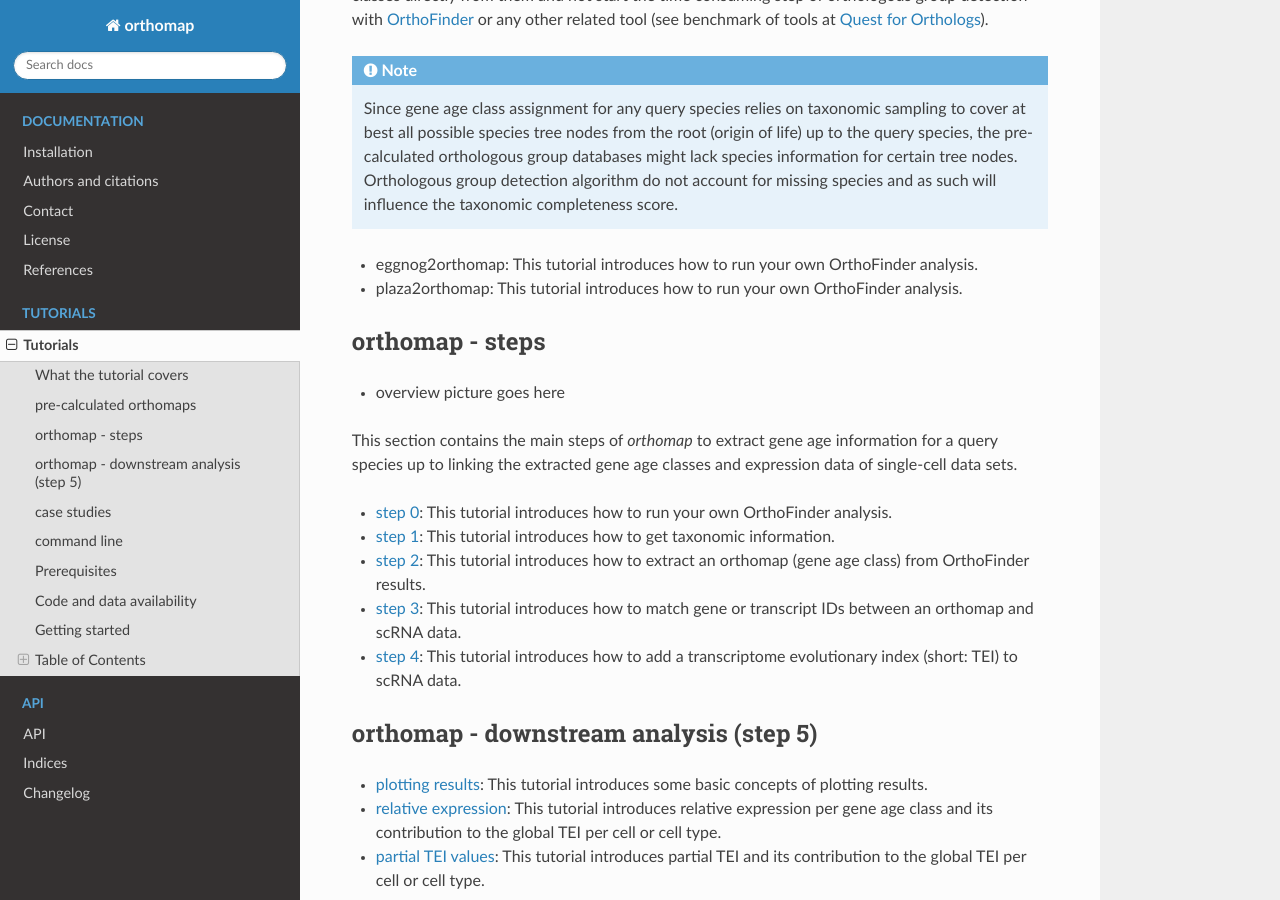
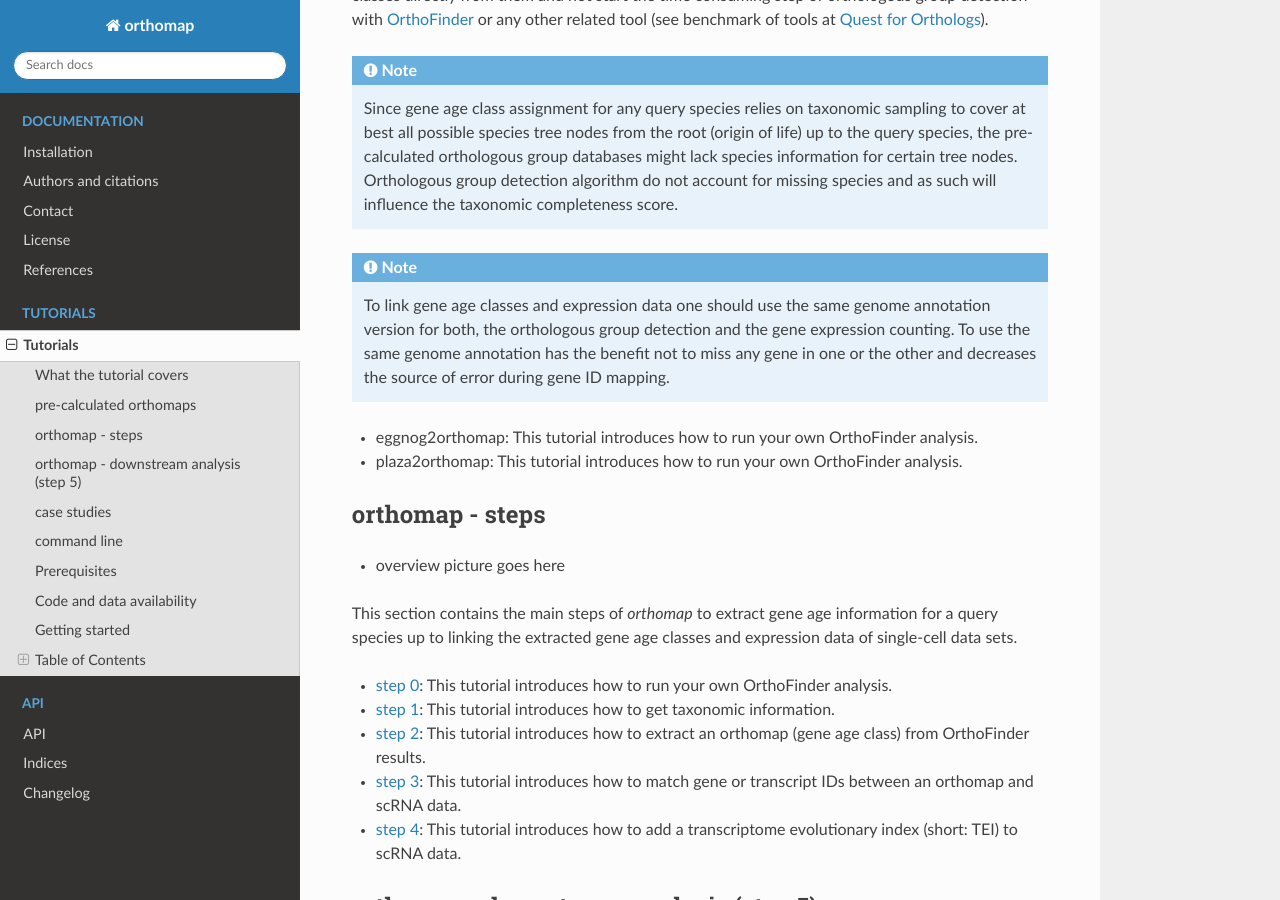
Before and after one commit to kullrich/orthomap, a Sphinx documentation site: the page built from docs/tutorials/index.rst, in a window 1280 px wide and 900 px high, scrolled down 480 px. Built offline with Sphinx 7.4.7 and the Read the Docs theme 2.0.0, drawn with Linux system fonts in a browser that asks for light colours; formulas are drawn with MathJax 3; pages that are not in the unit, such as notebooks, are missing from menus.

Commit message:
# update tutorials

```diff
--- a/docs/tutorials/index.rst
+++ b/docs/tutorials/index.rst
@@ -26,6 +26,11 @@ or any other related tool (see benchmark of tools at `Quest for Orthologs <https
    species tree nodes from the root (origin of life) up to the query species, the pre-calculated orthologous group databases
    might lack species information for certain tree nodes. Orthologous group detection algorithm do not account for missing species
    and as such will influence the taxonomic completeness score.
+
+.. note::
+   To link gene age classes and expression data one should use the same genome annotation version for both,
+   the orthologous group detection and the gene expression counting. To use the same genome annotation has the benefit
+   not to miss any gene in one or the other and decreases the source of error during gene ID mapping.
 
 - :doc:`eggnog2orthomap`: This tutorial introduces how to run your own OrthoFinder analysis.
 - :doc:`plaza2orthomap`: This tutorial introduces how to run your own OrthoFinder analysis.
```
